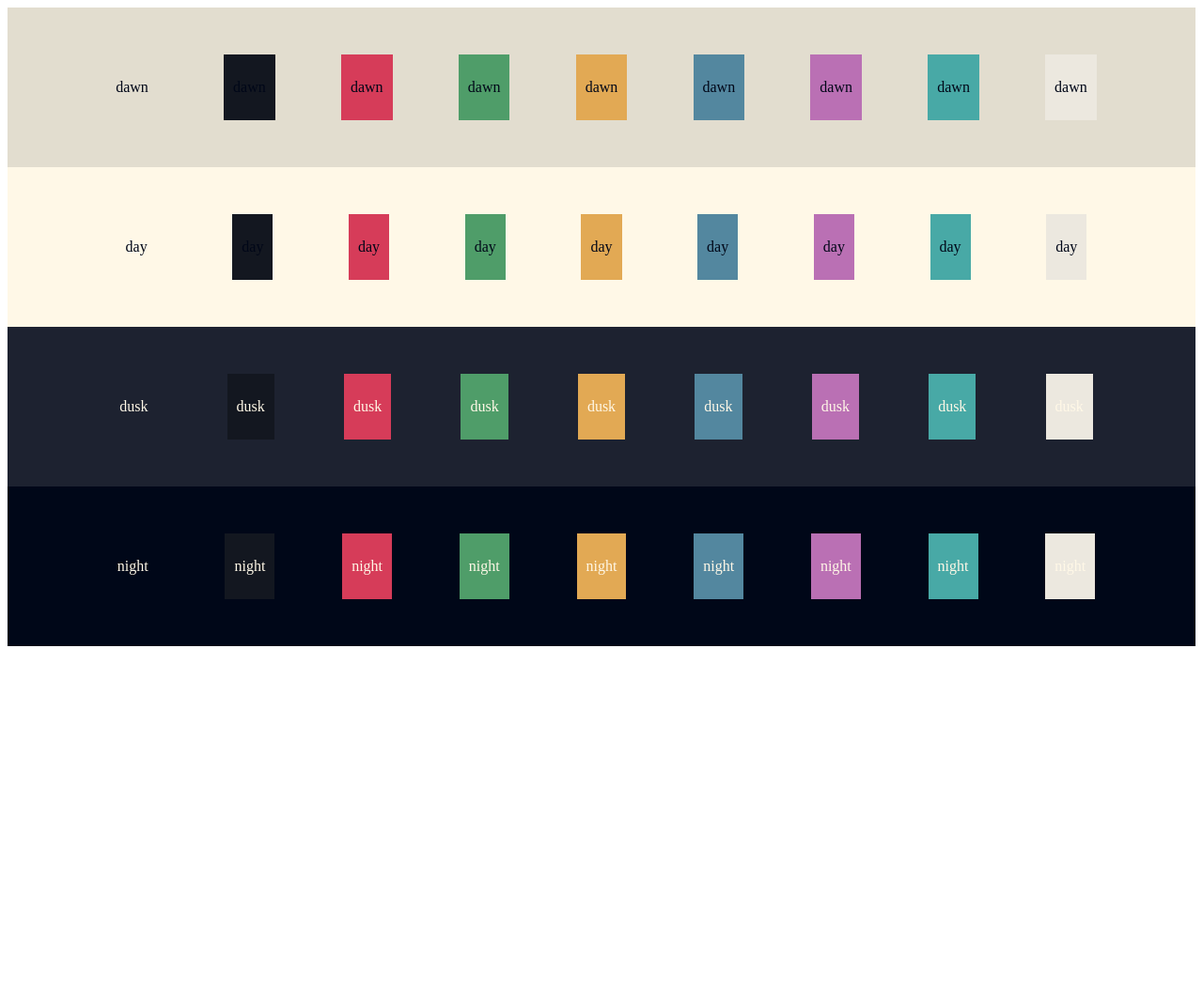
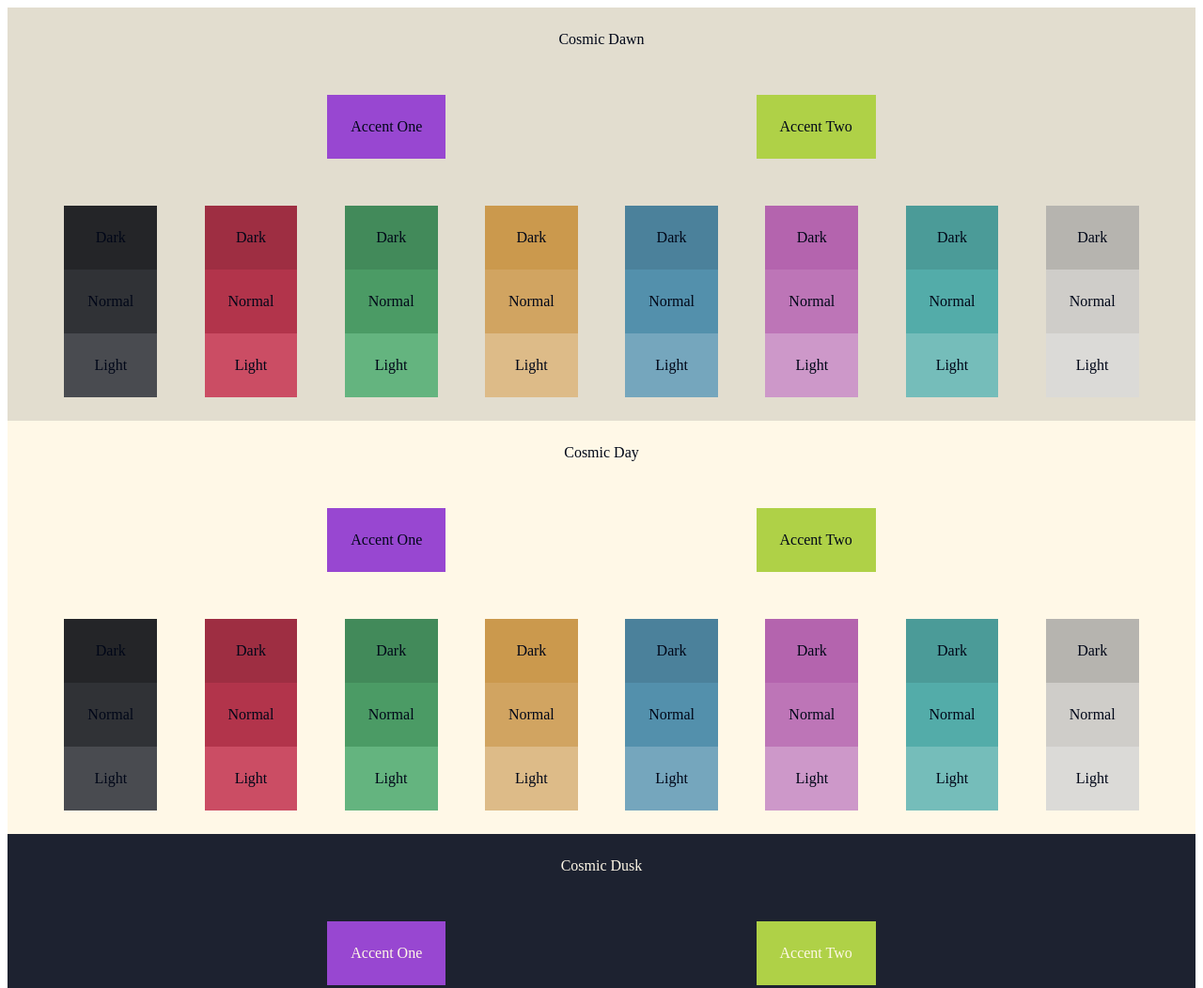
Before and after one commit to CoolHwhipMike/colorscheme, a plain HTML site: page index.html in a window 1280 px wide. Shown: the top 1052 px of the page at 94% size. Before the commit the page ends 800 px from the top, so only its background shows below. Drawn offline with Linux system fonts and the light colour scheme.

Commit message:
Organized the HTML/CSS. Added Accents and dark and light varients.

```diff
--- a/index.html
+++ b/index.html
@@ -10,118 +10,205 @@
 </head>
 
 <body>
-    <div class="flex" id="dawn">
-        <p>dawn</p>
-        <div class="black">
-            <p>dawn</p>
+    <div id="CosmicDawn">
+        <p>Cosmic Dawn</p>
+        <div class="flex" id="CosmicDawn">
+            <p class="AccentOne">Accent One</p>
+            <p class="AccentTwo">Accent Two</p>
         </div>
-        <div class="red">
-            <p>dawn</p>
+        <div class="flex" id="CosmicDawn">
+            <div>
+                <p class="DarkBlack">Dark</p>
+                <p class="NormalBlack">Normal</p>
+                <p class="LightBlack">Light</p>
             </div>
-        <div class="green">
-            <p>dawn</p>
+            <div>
+                <p class="DarkRed">Dark</p>
+                <p class="NormalRed">Normal</p>
+                <p class="LightRed">Light</p>
             </div>
-        <div class="yellow">
-            <p>dawn</p>
+            <div>
+                <p class="DarkGreen">Dark</p>
+                <p class="NormalGreen">Normal</p>
+                <p class="LightGreen">Light</p>
             </div>
-        <div class="blue">
-            <p>dawn</p>
+            <div>
+                <p class="DarkYellow">Dark</p>
+                <p class="NormalYellow">Normal</p>
+                <p class="LightYellow">Light</p>
             </div>
-        <div class="magenta">
-            <p>dawn</p>
+            <div>
+                <p class="DarkBlue">Dark</p>
+                <p class="NormalBlue">Normal</p>
+                <p class="LightBlue">Light</p>
             </div>
-        <div class="cyan">
-            <p>dawn</p>
+            <div>
+                <p class="DarkMagenta">Dark</p>
+                <p class="NormalMagenta">Normal</p>
+                <p class="LightMagenta">Light</p>
             </div>
-        <div class="white">
-            <p>dawn</p>
+            <div>
+                <p class="DarkCyan">Dark</p>
+                <p class="NormalCyan">Normal</p>
+                <p class="LightCyan">Light</p>
+            </div>
+            <div>
+                <p class="DarkWhite">Dark</p>
+                <p class="NormalWhite">Normal</p>
+                <p class="LightWhite">Light</p>
+            </div>
         </div>
     </div>
 
-    <div class="flex" id="day">
-        <p>day</p>
-        <div class="black">
-            <p>day</p>
+    <div id="CosmicDay">
+        <p>Cosmic Day</p>
+        <div class="flex" id="CosmicDay">
+            <p class="AccentOne">Accent One</p>
+            <p class="AccentTwo">Accent Two</p>
         </div>
-        <div class="red">
-            <p>day</p>
+        <div class="flex" id="CosmicDay">
+            <div>
+                <p class="DarkBlack">Dark</p>
+                <p class="NormalBlack">Normal</p>
+                <p class="LightBlack">Light</p>
             </div>
-        <div class="green">
-            <p>day</p>
+            <div>
+                <p class="DarkRed">Dark</p>
+                <p class="NormalRed">Normal</p>
+                <p class="LightRed">Light</p>
             </div>
-        <div class="yellow">
-            <p>day</p>
+            <div>
+                <p class="DarkGreen">Dark</p>
+                <p class="NormalGreen">Normal</p>
+                <p class="LightGreen">Light</p>
             </div>
-        <div class="blue">
-            <p>day</p>
+            <div>
+                <p class="DarkYellow">Dark</p>
+                <p class="NormalYellow">Normal</p>
+                <p class="LightYellow">Light</p>
             </div>
-        <div class="magenta">
-            <p>day</p>
+            <div>
+                <p class="DarkBlue">Dark</p>
+                <p class="NormalBlue">Normal</p>
+                <p class="LightBlue">Light</p>
             </div>
-        <div class="cyan">
-            <p>day</p>
+            <div>
+                <p class="DarkMagenta">Dark</p>
+                <p class="NormalMagenta">Normal</p>
+                <p class="LightMagenta">Light</p>
             </div>
-        <div class="white">
-            <p>day</p>
+            <div>
+                <p class="DarkCyan">Dark</p>
+                <p class="NormalCyan">Normal</p>
+                <p class="LightCyan">Light</p>
+            </div>
+            <div>
+                <p class="DarkWhite">Dark</p>
+                <p class="NormalWhite">Normal</p>
+                <p class="LightWhite">Light</p>
+            </div>
         </div>
     </div>
 
-    <div class="flex" id="dusk">
-        <p>dusk</p>
-        <div class="black">
-            <p>dusk</p>
+    <div id="CosmicDusk">
+        <p>Cosmic Dusk</p>
+        <div class="flex" id="CosmicDusk">
+            <p class="AccentOne">Accent One</p>
+            <p class="AccentTwo">Accent Two</p>
         </div>
-        <div class="red">
-            <p>dusk</p>
+        <div class="flex" id="CosmicDusk">
+            <div>
+                <p class="DarkBlack">Dark</p>
+                <p class="NormalBlack">Normal</p>
+                <p class="LightBlack">Light</p>
             </div>
-        <div class="green">
-            <p>dusk</p>
+            <div>
+                <p class="DarkRed">Dark</p>
+                <p class="NormalRed">Normal</p>
+                <p class="LightRed">Light</p>
             </div>
-        <div class="yellow">
-            <p>dusk</p>
+            <div>
+                <p class="DarkGreen">Dark</p>
+                <p class="NormalGreen">Normal</p>
+                <p class="LightGreen">Light</p>
             </div>
-        <div class="blue">
-            <p>dusk</p>
+            <div>
+                <p class="DarkYellow">Dark</p>
+                <p class="NormalYellow">Normal</p>
+                <p class="LightYellow">Light</p>
             </div>
-        <div class="magenta">
-            <p>dusk</p>
+            <div>
+                <p class="DarkBlue">Dark</p>
+                <p class="NormalBlue">Normal</p>
+                <p class="LightBlue">Light</p>
             </div>
-        <div class="cyan">
-            <p>dusk</p>
+            <div>
+                <p class="DarkMagenta">Dark</p>
+                <p class="NormalMagenta">Normal</p>
+                <p class="LightMagenta">Light</p>
             </div>
-        <div class="white">
-            <p>dusk</p>
+            <div>
+                <p class="DarkCyan">Dark</p>
+                <p class="NormalCyan">Normal</p>
+                <p class="LightCyan">Light</p>
+            </div>
+            <div>
+                <p class="DarkWhite">Dark</p>
+                <p class="NormalWhite">Normal</p>
+                <p class="LightWhite">Light</p>
+            </div>
         </div>
     </div>
 
-    <div class="flex" id="night">
-        <p>night</p>
-        <div class="black">
-            <p>night</p>
+    <div id="CosmicNight">
+        <p>Cosmic Night</p>
+        <div class="flex" id="CosmicNight">
+            <p class="AccentOne">Accent One</p>
+            <p class="AccentTwo">Accent Two</p>
         </div>
-        <div class="red">
-            <p>night</p>
+        <div class="flex" id="CosmicNight">
+            <div>
+                <p class="DarkBlack">Dark</p>
+                <p class="NormalBlack">Normal</p>
+                <p class="LightBlack">Light</p>
             </div>
-        <div class="green">
-            <p>night</p>
+            <div>
+                <p class="DarkRed">Dark</p>
+                <p class="NormalRed">Normal</p>
+                <p class="LightRed">Light</p>
             </div>
-        <div class="yellow">
-            <p>night</p>
+            <div>
+                <p class="DarkGreen">Dark</p>
+                <p class="NormalGreen">Normal</p>
+                <p class="LightGreen">Light</p>
             </div>
-        <div class="blue">
-            <p>night</p>
+            <div>
+                <p class="DarkYellow">Dark</p>
+                <p class="NormalYellow">Normal</p>
+                <p class="LightYellow">Light</p>
             </div>
-        <div class="magenta">
-            <p>night</p>
+            <div>
+                <p class="DarkBlue">Dark</p>
+                <p class="NormalBlue">Normal</p>
+                <p class="LightBlue">Light</p>
             </div>
-        <div class="cyan">
-            <p>night</p>
+            <div>
+                <p class="DarkMagenta">Dark</p>
+                <p class="NormalMagenta">Normal</p>
+                <p class="LightMagenta">Light</p>
             </div>
-        <div class="white">
-            <p>night</p>
+            <div>
+                <p class="DarkCyan">Dark</p>
+                <p class="NormalCyan">Normal</p>
+                <p class="LightCyan">Light</p>
+            </div>
+            <div>
+                <p class="DarkWhite">Dark</p>
+                <p class="NormalWhite">Normal</p>
+                <p class="LightWhite">Light</p>
             </div>
         </div>
-
+    </div>
 </body>
 
 </html>
--- a/style.css
+++ b/style.css
@@ -1,200 +1,146 @@
-:root {
-    --red: #d63c59;
-    --green: #4f9d69;
-    --yellow: #e2a954;
-    --blue: #53879f;
-    --magenta: #ba70b4;
-    --cyan: #48a9a6;
-    --cosmic: #fff8e7;
-    --light: #e2ddcf;
-    --slate: #ece8df;
-    --inverse: #000718;
-    --med: #1d2230;
-    --charcoal: #131720;
+
     /* --black: #181e30; */
     /* --white: #e7e0ce; */
     /* --lightest: hsl(223, 20%, 90%); */
     /* --dark: hsl(223, 20%, 10%); */
-    /* --slate: hsl(223, 10%, 85%);  */
+    /* --NormalWhite: hsl(223, 10%, 85%);  */
     /* --outer-space: #414A4C; */
     /* --gunmetal: #2c3539; */
     /* --smoke: hsl(0, 0%, 96%); */
     /* --med: hsl(223, 20%, 20%); */
     /* --light: hsl(223, 20%, 70%); */
-}
 
 p {
-    padding: 10px;
+    padding: 25px;
+    margin: 0;
+    text-align: center;
 }
 
 .flex {
     display: flex;
     justify-content: space-evenly;
+    align-items: center;
     gap: 15px;
-    padding: 50px;
+    padding: 25px;
     text-align: center;
 }
 
-
-/* dawn COLORS */
-
-#dawn {
-    /* background: var(--slate); */
-    background: var(--light);
-    color: var(--inverse);
+.AccentOne {
+    background-color: hsl(275, 60%, 55%);
+}
+.AccentTwo {
+    background-color: hsl(75, 60%, 55%);
 }
 
-#dawn .black {
-    background: var(--charcoal);
+/* #131720
+hsl(223, 25%, 10%) */
+.DarkBlack {
+    background-color: hsl(223, 5%, 15%);
+}
+.NormalBlack {
+    background-color: hsl(223, 5%, 20%);
+}
+.LightBlack {
+    background-color: hsl(223, 5%, 30%);
 }
 
-#dawn .red {
-background: var(--red);
+/* #d63c59
+ hsl(349, 65%, 54%) */
+.DarkRed {
+    background-color: hsl(349, 55%, 40%);
+}
+.NormalRed {
+    background-color: hsl(349, 55%, 45%);
+}
+.LightRed {
+    background-color: hsl(349, 55%, 55%);
 }
 
-#dawn .green {
-    background: var(--green);
+/* #4f9d69
+ hsl(140, 33%, 46%) */
+.DarkGreen {
+    background-color: hsl(140, 35%, 40%);
+}
+.NormalGreen {
+    background-color: hsl(140, 35%, 45%);
+}
+.LightGreen {
+    background-color: hsl(140, 35%, 55%);
 }
 
-#dawn .yellow {
-    background: var(--yellow);
+/* #e2a954
+hsl(36, 71%, 61%) */
+.DarkYellow {
+    background-color: hsl(36, 55%, 55%);
+}
+.NormalYellow {
+    background-color: hsl(36, 55%, 60%);
+}
+.LightYellow {
+    background-color: hsl(36, 55%, 70%);
 }
 
-#dawn .blue {
-    background: var(--blue);
+/* #53879f
+hsl(199, 31%, 47%) */
+.DarkBlue {
+    background-color: hsl(199, 35%, 45%);
+}
+.NormalBlue {
+    background-color: hsl(199, 35%, 50%);
+}
+.LightBlue {
+    background-color: hsl(199, 35%, 60%);
 }
 
-#dawn .magenta {
-    background: var(--magenta);
+/* #ba70b4
+hsl(305, 35%, 58%) */
+.DarkMagenta {
+    background-color: hsl(305, 35%, 55%);
+}
+.NormalMagenta {
+    background-color: hsl(305, 35%, 60%);
+}
+.LightMagenta {
+    background-color: hsl(305, 35%, 70%);
 }
 
-#dawn .cyan {
-    background: var(--cyan);
+/* #48a9a6
+hsl(178, 40%, 47%) */
+.DarkCyan {
+    background-color: hsl(178, 35%, 45%);
+}
+.NormalCyan {
+    background-color: hsl(178, 35%, 50%);
+}
+.LightCyan {
+    background-color: hsl(178, 35%, 60%);
 }
 
-#dawn .white {
-    background: var(--slate);
+/* #ece8df
+hsl(42, 25%, 90%) */
+.DarkWhite {
+    background-color: hsl(42, 5%, 70%);
+}
+.NormalWhite {
+    background-color: hsl(42, 5%, 80%);
+}
+.LightWhite {
+    background-color: hsl(42, 5%, 85%);
 }
 
-
-/* day COLORS */
-
-#day {
-    background: var(--cosmic);
-    /* background: var(--lightest); */
-    color: var(--inverse);
+#CosmicDawn {
+    background-color: #e2ddcf;
+    color: #000718;
 }
-
-#day .black {
-    background: var(--charcoal);
+#CosmicDay {
+    background-color: #fff8e7;
+    color: #000718;
 }
-
-#day .red {
-background: var(--red);
+#CosmicDusk {
+    background-color: #1d2230;
+    color: #fff8e7;
 }
-
-#day .green {
-    background: var(--green);
+#CosmicNight {
+    background-color: #000718;
+    color: #fff8e7;
 }
-
-#day .yellow {
-    background: var(--yellow);
-}
-
-#day .blue {
-    background: var(--blue);
-}
-
-#day .magenta {
-    background: var(--magenta);
-}
-
-#day .cyan {
-    background: var(--cyan);
-}
-
-#day .white {
-    background: var(--slate);
-}
-
-
-/* night COLORS */
-
-#night {
-    background: var(--inverse);
-    /* background: var(--dark); */
-    color: var(--cosmic);
-}
-
-#night .black {
-    background: var(--charcoal);
-}
-
-#night .red {
-background: var(--red);
-}
-
-#night .green {
-    background: var(--green);
-}
-
-#night .yellow {
-    background: var(--yellow);
-}
-
-#night .blue {
-    background: var(--blue);
-}
-
-#night .magenta {
-    background: var(--magenta);
-}
-
-#night .cyan {
-    background: var(--cyan);
-}
-
-#night .white {
-    background: var(--slate);
-}
-
-
-/* dusk COLORS */
-
-#dusk {
-    /* background: var(--charcoal); */
-    background: var(--med);
-    color: var(--cosmic);
-}
-
-#dusk .black {
-    background: var(--charcoal);
-}
-
-#dusk .red {
-background: var(--red);
-}
-
-#dusk .green {
-    background: var(--green);
-}
-
-#dusk .yellow {
-    background: var(--yellow);
-}
-
-#dusk .blue {
-    background: var(--blue);
-}
-
-#dusk .magenta {
-    background: var(--magenta);
-}
-
-#dusk .cyan {
-    background: var(--cyan);
-}
-
-#dusk .white {
-    background: var(--slate);
-}
```
Lines whose indentation alone changed are shown as unchanged.
